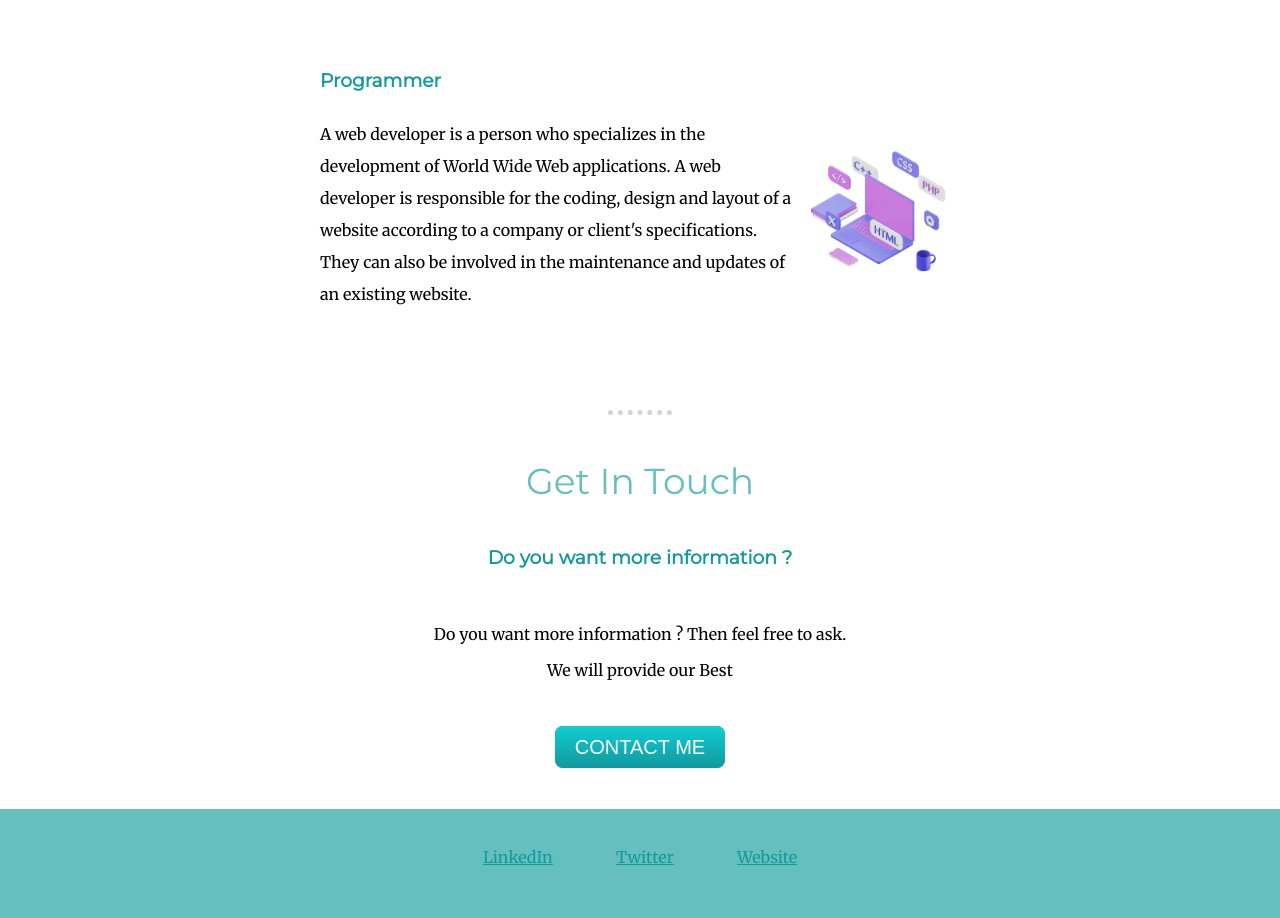
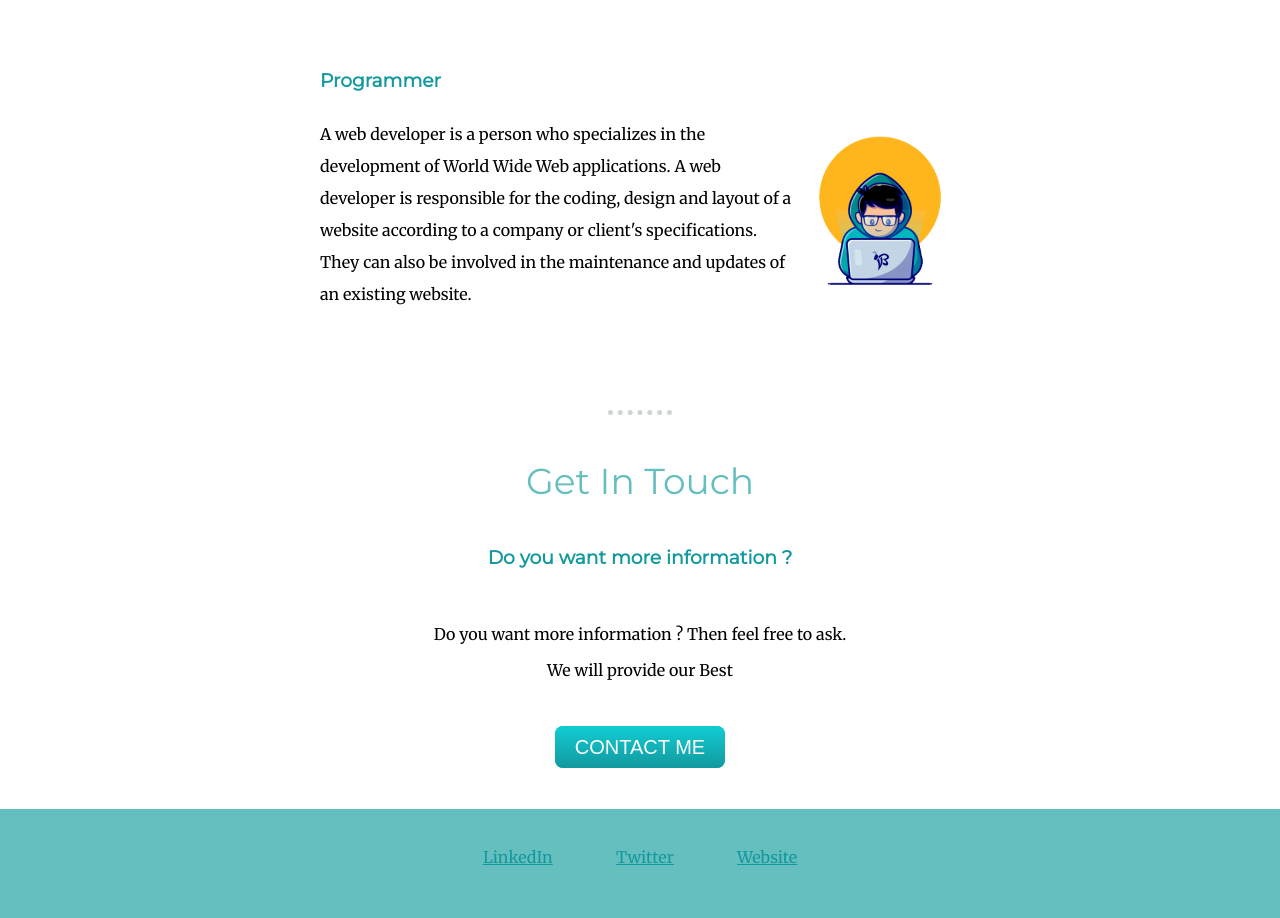
Before and after one commit to Vighu04/cv2, a plain HTML site: page index.html in a window 1280 px wide. Shown: the part 1880-2798 px from the top of the page. Drawn offline with Linux system fonts and the light colour scheme.

Commit message:
Update index.html

```diff
--- a/index.html
+++ b/index.html
@@ -33,7 +33,7 @@
           <p>A web developer is a person who specializes in the development of World Wide Web applications. A web developer is responsible for the coding, design and layout of a website according to a company or client's specifications. They can also be involved in the maintenance and updates of an existing website.</p>
         </div>
         <div class="skill-row">
-          <img class="coding" src="images/giphy.gif" alt="">
+          <img class="coding" src="images/vip.gif" alt="">
           <h3>Programmer</h3>
           <p class="clear2">A web developer is a person who specializes in the development of World Wide Web applications. A web developer is responsible for the coding, design and layout of a website according to a company or client's specifications. They can also be involved in the maintenance and updates of an existing website.</p>
         </div>
```
